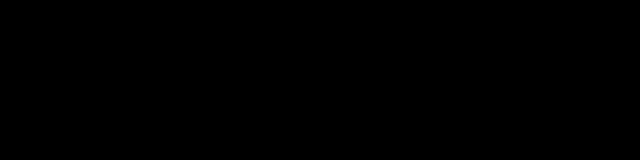
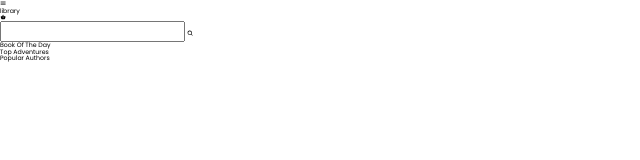
Before and after one commit to effysogood/nomadcoders, a plain HTML site: page assignments/day09/index.html in a window 1280 px wide. Shown: the whole page, without its empty margins (0-640 px from the left). Drawn offline with nearby package versions, Linux system fonts and the light colour scheme.

Commit message:
DAY09 과제 작업중

```diff
--- a/assignments/day09/css/style.css
+++ b/assignments/day09/css/style.css
@@ -7,6 +7,5 @@
 html,
 body{
   font-size: 62.5%;
-  background-color: black;
   font-family: "Poppins", sans-serif;
 }
--- a/assignments/day09/index.html
+++ b/assignments/day09/index.html
@@ -9,7 +9,42 @@
 </head>
 
 <body>
+    <header class="header">
+        <nav class="header-nav">
+            <a class="header-menu" href="#">
+                <ion-icon name="menu"></ion-icon>
+            </a>
+            <h1 class="header-title">library</h1>
+            <a class="header-cart" href="#">
+                <ion-icon name="basket"></ion-icon>
+            </a>
+        </nav>
+        <div class="header-search">
+            <input class="header-search__input" type="text">
+            <button class="header-search__input">
+                <ion-icon name="search"></ion-icon>
+            </button>
+        </div>
+    </header>
 
+    <main class="contents">
+        <section class="box">
+            <h2 class="content-title">Book Of The Day</h2>
+
+        </section>
+        <section class="box">
+            <h2 class="content-title">Top Adventures</h2>
+            <ul class="list">
+                <li class="adventures-item"></li>
+                <li class="adventures-item"></li>
+                <li class="adventures-item"></li>
+            </ul>
+        </section>
+        <section class="content-03">
+            <h2 class="content-title">Popular Authors</h2>
+            <div class="authors"></div>
+        </section>
+    </main>
 
     <script type="module" src="https://unpkg.com/ionicons@5.5.2/dist/ionicons/ionicons.esm.js"></script>
     <script nomodule src="https://unpkg.com/ionicons@5.5.2/dist/ionicons/ionicons.js"></script>
```
